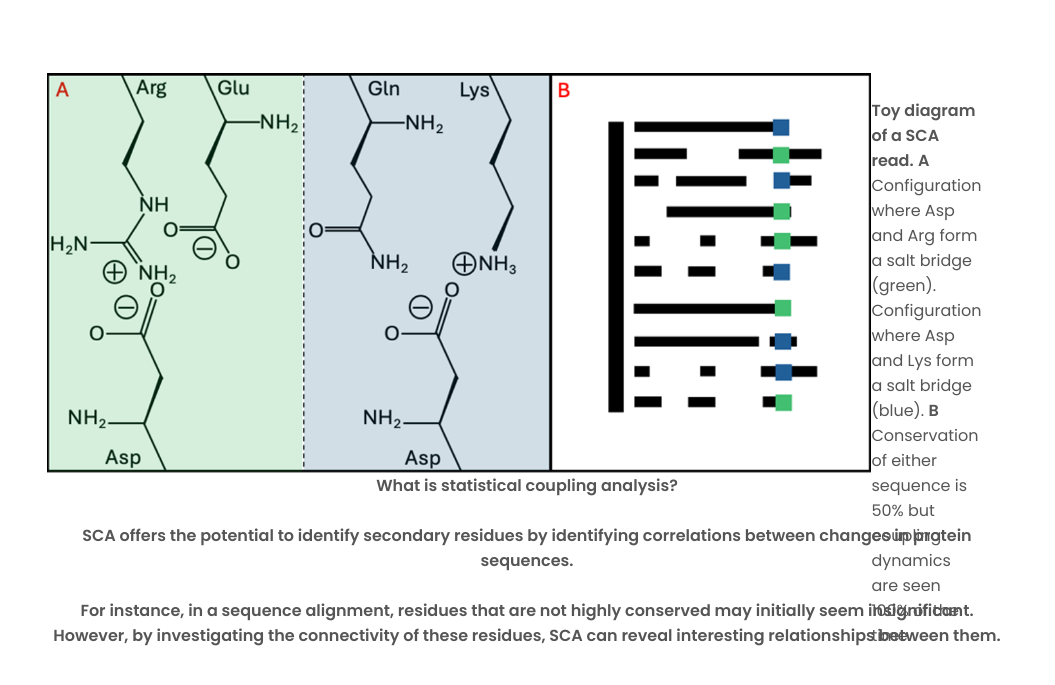
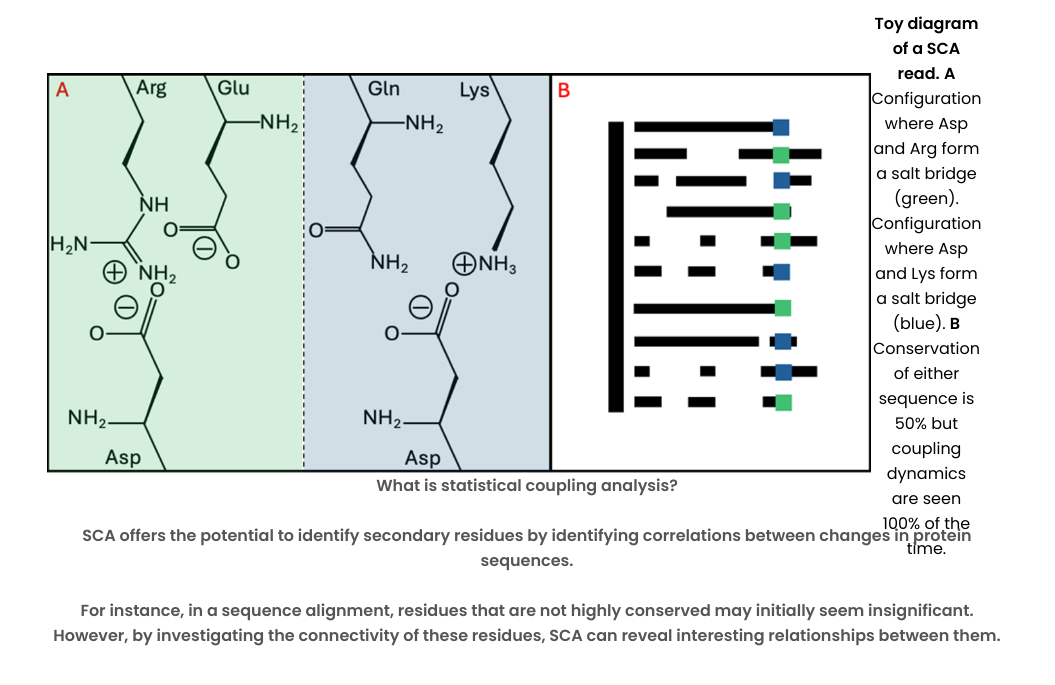
Before and after one commit to EthanRisman/About, a plain HTML site: page SCA.html in a window 1280 px wide. Shown: the part 95-780 px from the top of the page, without its empty margins (113-1168 px from the left). Drawn offline with Linux system fonts and the light colour scheme.

Commit message:
incremental changes

```diff
--- a/SCA.html
+++ b/SCA.html
@@ -39,10 +39,11 @@
     <section id="SCA">
         <div class="section__pic-container">
           <img src="./assets/project-1.png" alt="project picture" />
-          <p class="text-container">
-            <br /><b>Toy diagram of a SCA read.</b>
-            <b>A</b> Configuration where Asp and Arg form a salt bridge (green). Configuration where Asp and Lys form a salt bridge (blue).
-            <b>B</b> Conservation of either sequence is 50% but coupling dynamics are seen 100% of the time.
+            <div class="section__text">
+                <br /><b>Toy diagram of a SCA read.</b>
+                <b>A</b> Configuration where Asp and Arg form a salt bridge (green). Configuration where Asp and Lys form a salt bridge (blue).
+                <b>B</b> Conservation of either sequence is 50% but coupling dynamics are seen 100% of the time.
+            </div>
           </p>
         </div>
         <div class="section__text">
```
